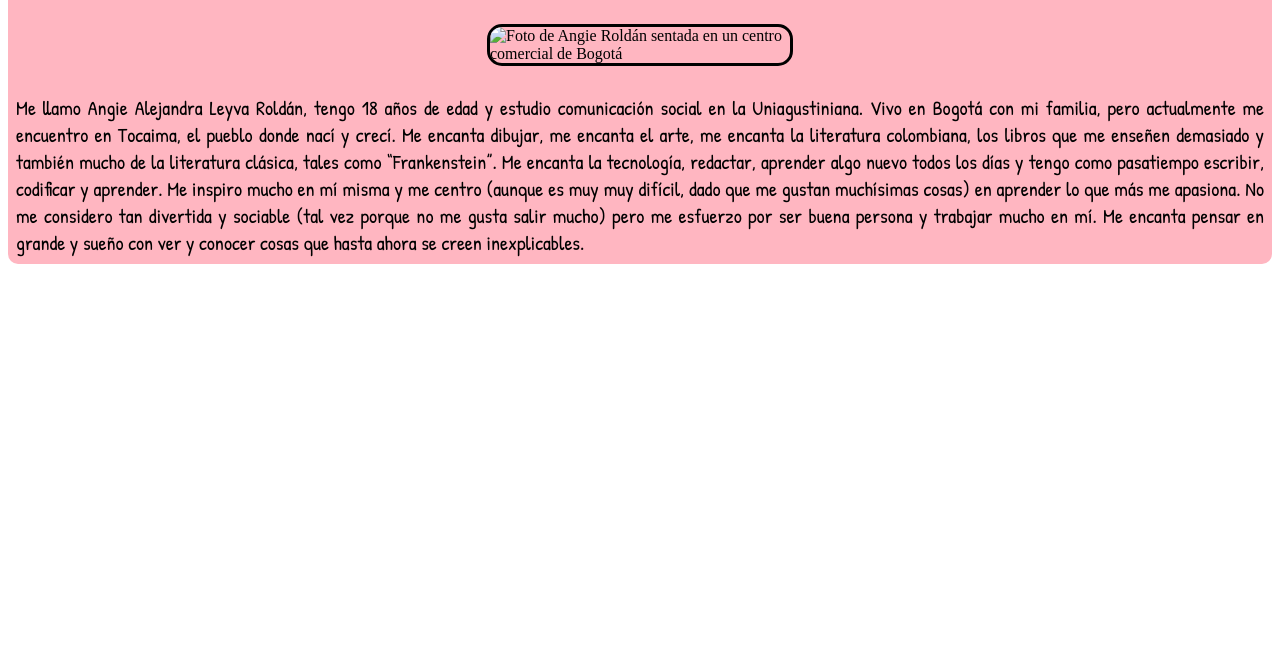
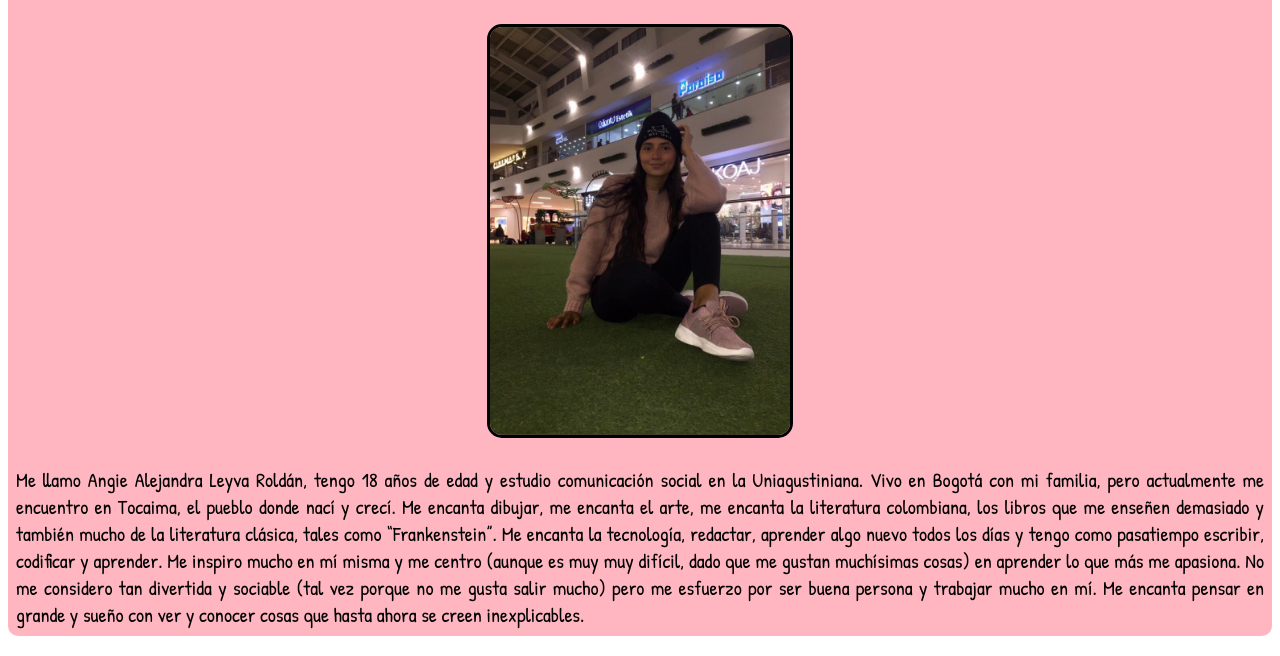
Before and after one commit to Leyva-Roldan/pagina_tecnicasPM, a plain HTML site: page about.html in a window 1280 px wide. Shown: the part 152-808 px from the top of the page. Drawn offline with Linux system fonts and the light colour scheme; the site is published under a folder, as on GitHub Pages, so addresses that start at the root find nothing.

Commit message:
url photo

```diff
--- a/about.html
+++ b/about.html
@@ -19,7 +19,7 @@
         </div>
         <div class="about-content">
             <h1>Sobre mí</h1>
-            <img class="about-content-img" src="/img/photo5005875879632546303.jpg" alt="Foto de Angie Roldán sentada en un centro comercial de Bogotá">
+            <img class="about-content-img" src="./img/photo5005875879632546303.jpg" alt="Foto de Angie Roldán sentada en un centro comercial de Bogotá">
             <p>Me llamo Angie Alejandra Leyva Roldán, tengo 18 años de edad y estudio comunicación
                 social en la Uniagustiniana. Vivo en Bogotá con mi familia, pero actualmente me encuentro
                 en Tocaima, el pueblo donde nací y crecí. Me encanta dibujar, me encanta el arte, me
```
